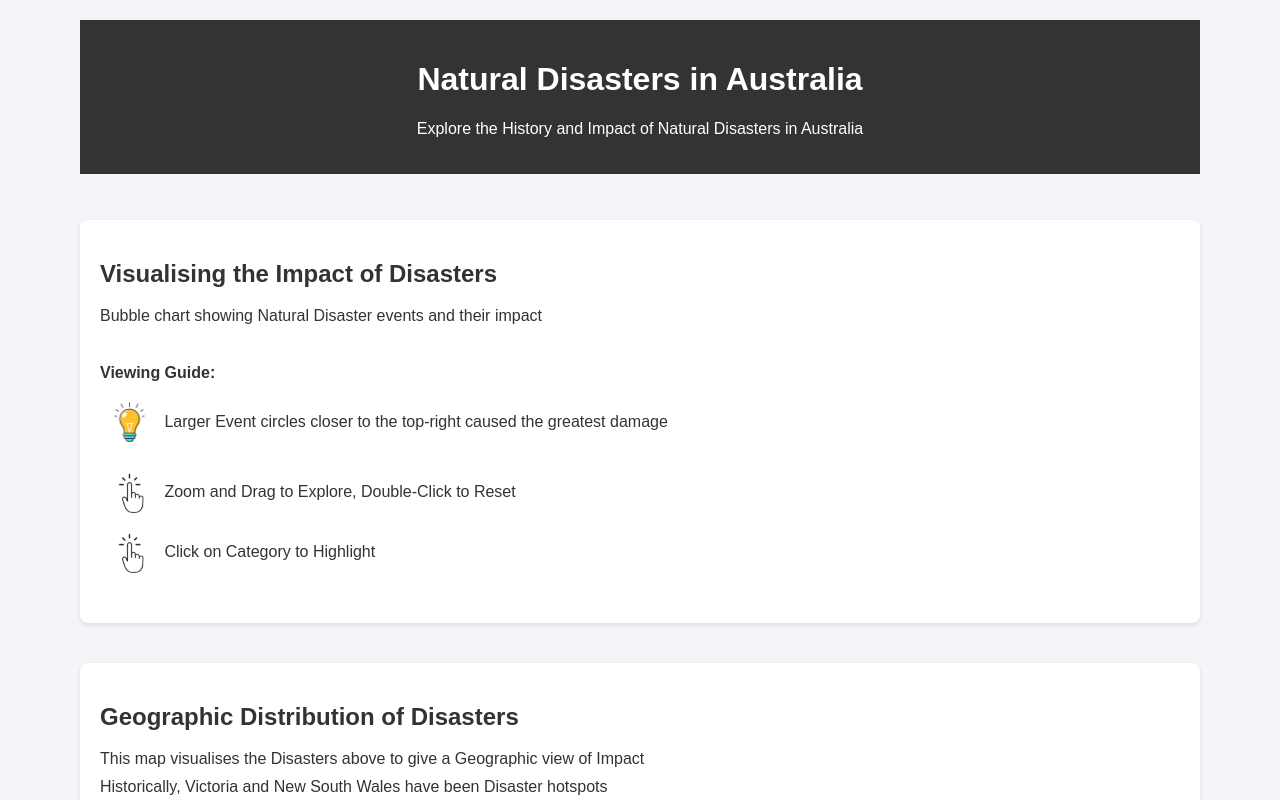
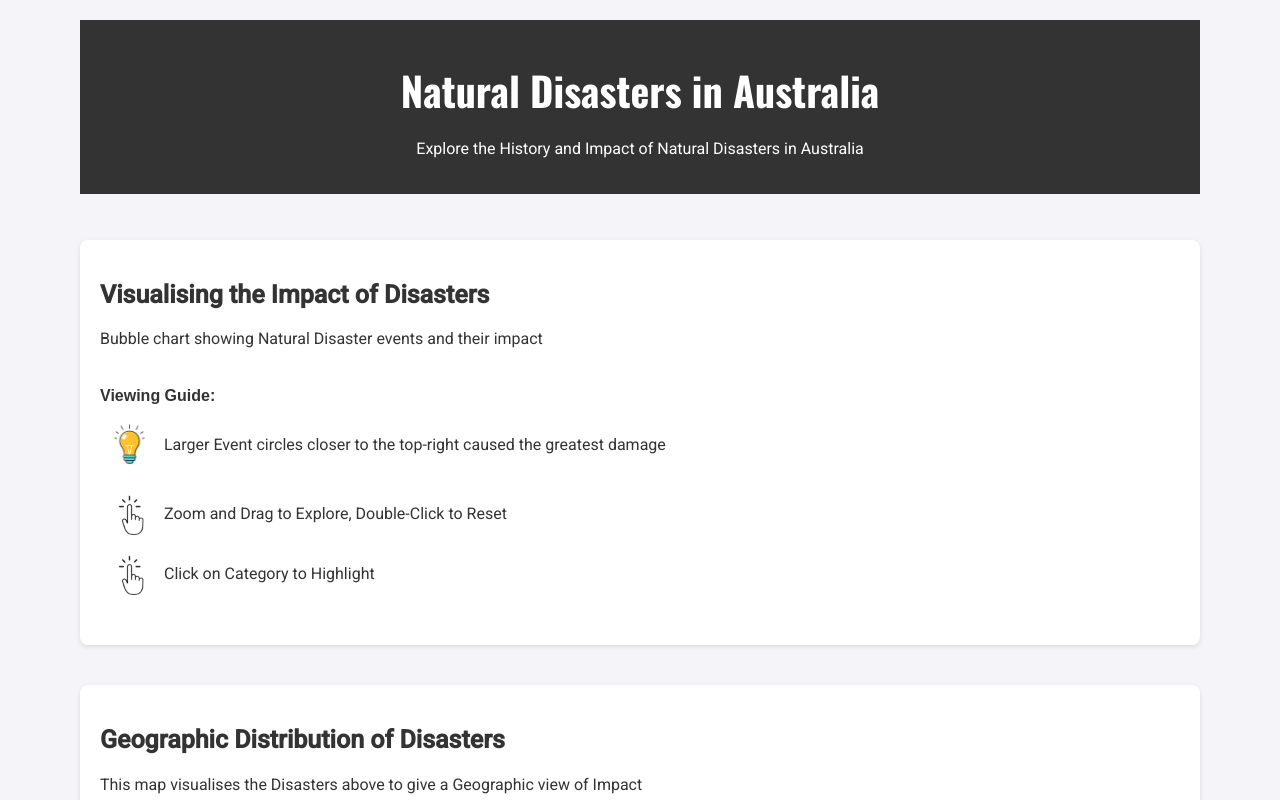
Before and after one commit to amishmishra27/FIT3179_A2, a plain HTML site: page index.html in a window 1280 px wide. Shown: the top 800 px of the page. Drawn offline with nearby package versions, Linux system fonts and the light colour scheme; a script that the page names is missing.

Commit message:
docs + looks

```diff
--- a/css/styles.css
+++ b/css/styles.css
@@ -2,6 +2,24 @@
     max-width: 1200px; /* Set the maximum width of the page */
     margin: 0 auto;    /* Center the container on the page */
     padding: 0 20px;   /* Add some horizontal padding */
+}
+
+h1 {
+    font-family: 'Oswald', sans-serif;
+    font-weight: 900;
+    font-size: 40px;
+}
+
+
+h2 {
+    font-family: 'Roboto', sans-serif;
+    font-weight: 600; /* Slightly bold for subheadings */
+    font-size: 25px;
+}
+
+p {
+    font-family: 'Roboto', sans-serif;
+    font-weight: 400; /* Normal weight for paragraphs */
 }
 
 body {
--- a/index.html
+++ b/index.html
@@ -15,6 +15,12 @@
 
     <!-- CSS file -->
     <link rel="stylesheet" href="css/styles.css">
+
+    <link href="https://fonts.googleapis.com/css2?family=Oswald:wght@700&display=swap" rel="stylesheet">
+
+    <link href="https://fonts.googleapis.com/css2?family=Oswald:wght@400;700&family=Roboto:wght@400;500&display=swap" rel="stylesheet">
+
+
 </head>
 <body>
 
```
Also changed, not shown: 3 other files.
